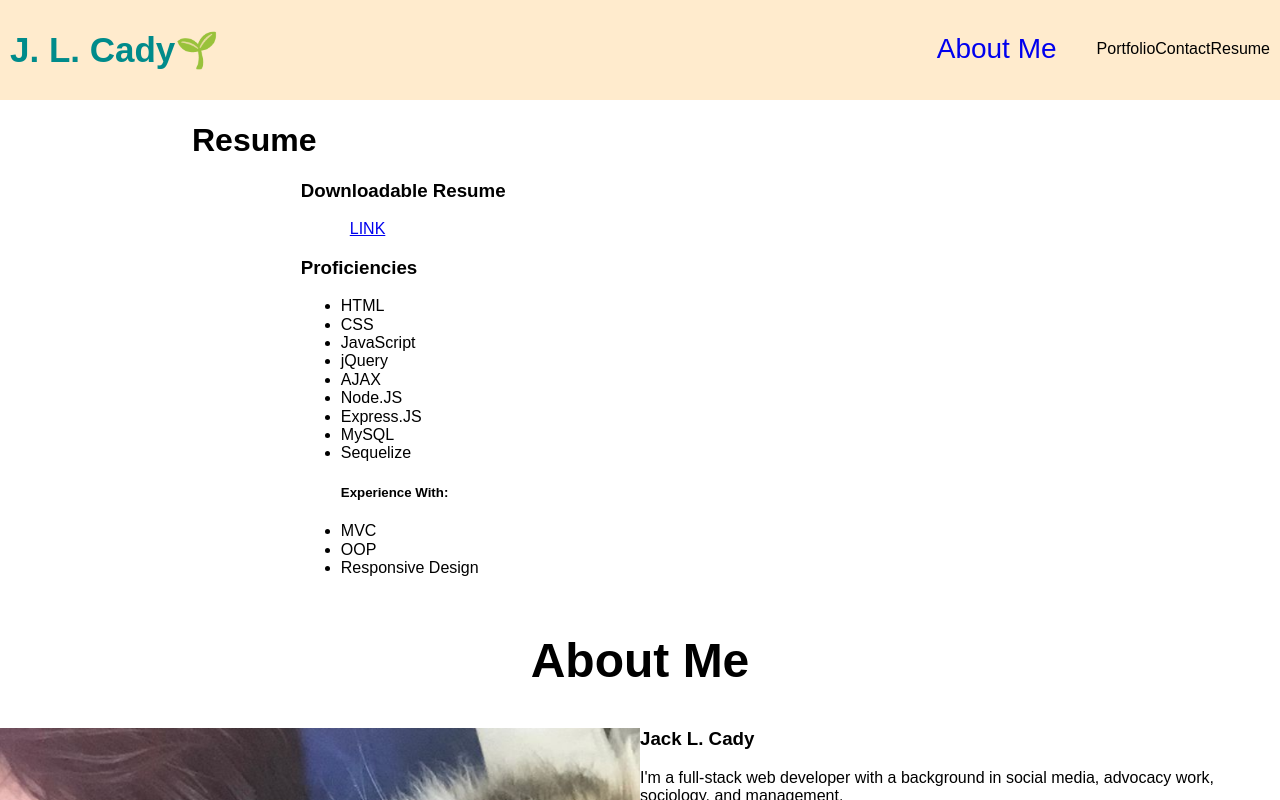
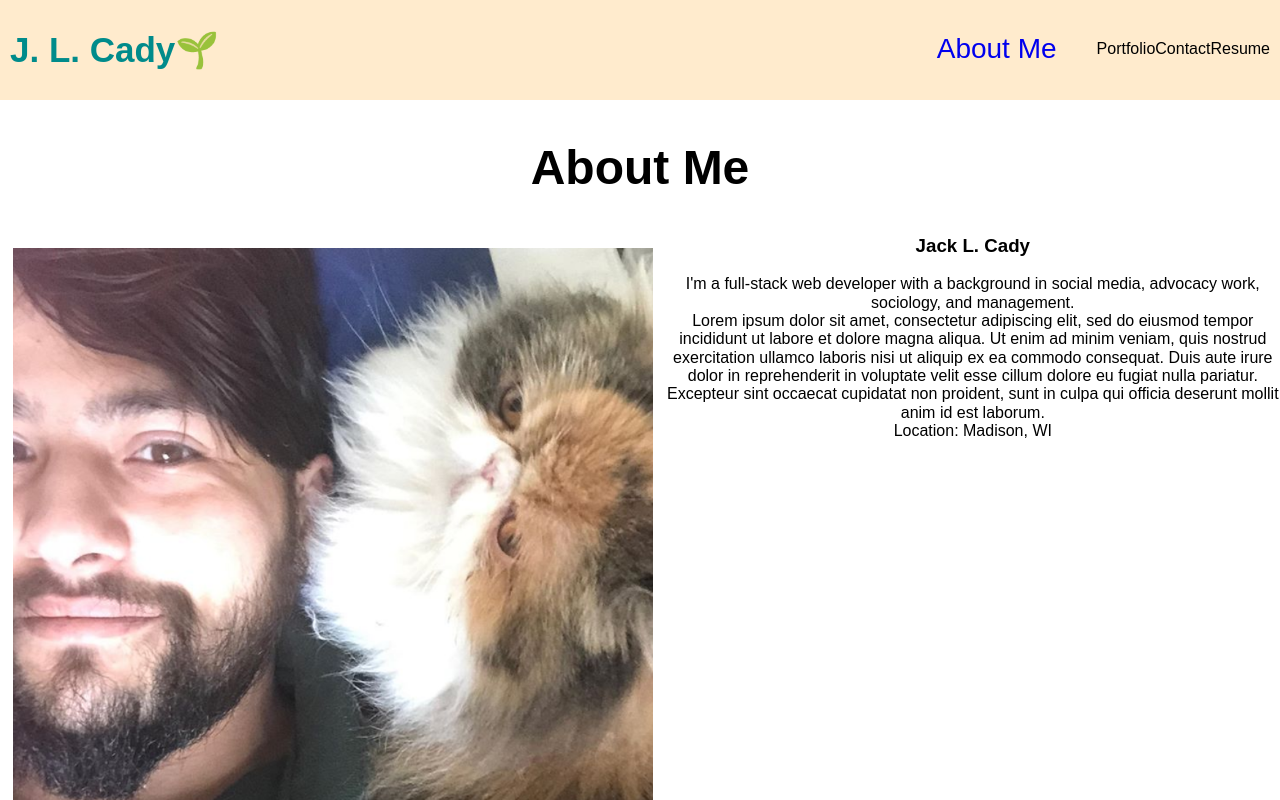
Before and after one commit to londonlast21/spaportfolio, a React (Create React App) app: page / in a window 1280 px wide. Shown: the top 800 px of the page. Built offline with nearby package versions, Linux system fonts and the light colour scheme.

Commit message:
finished about styling

```diff
--- a/src/App.js
+++ b/src/App.js
@@ -12,8 +12,8 @@
     <div>
       <Nav></Nav>
       <main>
-        <Resume></Resume>
-        {/*<ContactForm></ContactForm>
+        {/* <Resume></Resume>
+        <ContactForm></ContactForm>
         <Portfolio></Portfolio> */}
         <About></About>
 
--- a/src/components/About/index.js
+++ b/src/components/About/index.js
@@ -24,6 +24,7 @@
                         I'm a full-stack web developer with a background in social media, advocacy work,
                         sociology, and management.
                     <br></br>
+                    Lorem ipsum dolor sit amet, consectetur adipiscing elit, sed do eiusmod tempor incididunt ut labore et dolore magna aliqua. Ut enim ad minim veniam, quis nostrud exercitation ullamco laboris nisi ut aliquip ex ea commodo consequat. Duis aute irure dolor in reprehenderit in voluptate velit esse cillum dolore eu fugiat nulla pariatur. Excepteur sint occaecat cupidatat non proident, sunt in culpa qui officia deserunt mollit anim id est laborum.
                     <br></br>
                         Location: Madison, WI
                     </p>
--- a/src/index.css
+++ b/src/index.css
@@ -188,7 +188,12 @@
 
 .about-column img {
  float: left;
+ padding: 1%;
 
+}
+
+.about-column {
+  text-align: center;
 }
 
 
```
